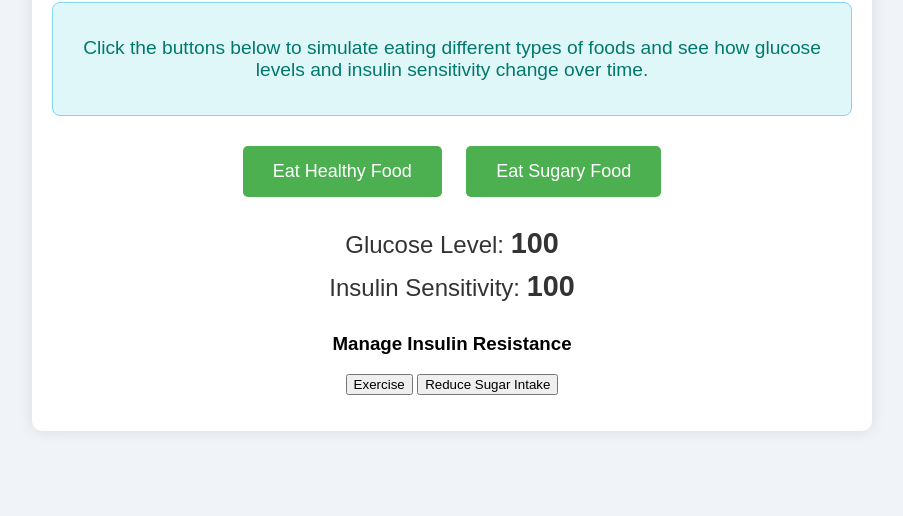
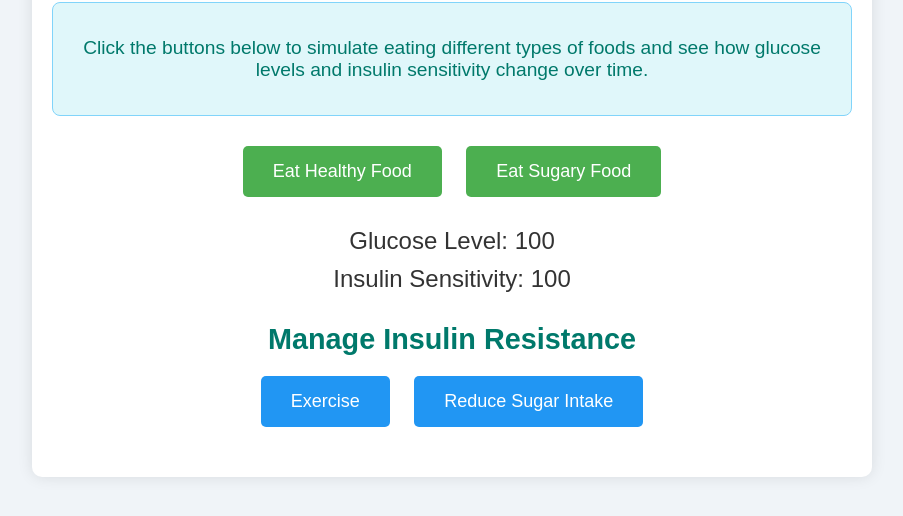
Before and after one commit to LEF239/insulin-resistance-simulation, a plain HTML site: page Index.html in a window 1280 px wide. Shown: the part 160-676 px from the top of the page, without its empty margins (188-1091 px from the left). Drawn offline with Linux system fonts and the light colour scheme.

Commit message:
Update styles.css

```diff
--- a/styles.css
+++ b/styles.css
@@ -56,7 +56,7 @@ h1 {
     background-color: #45a049;
 }
 
-/* Metrics */
+/* Glucose and Insulin Metrics */
 #metrics {
     margin: 20px 0;
     font-size: 1.5em;
@@ -67,28 +67,37 @@ h1 {
     margin: 10px 0;
 }
 
-/* Lifestyle Changes */
+/* Lifestyle Changes Section */
 #lifestyle-changes {
     margin-top: 30px;
 }
 
-#lifestyle-changes label {
-    display: block;
-    font-size: 1.2em;
-    margin-bottom: 5px;
+#lifestyle-changes h3 {
+    font-size: 1.8em;
+    color: #00796b;
+    margin-bottom: 10px;
 }
 
-input[type="range"] {
-    width: 80%;
-    margin-bottom: 20px;
+#lifestyle-changes button {
+    padding: 15px 30px;
+    font-size: 18px;
+    margin: 10px;
+    background-color: #2196F3;
+    color: white;
+    border: none;
+    border-radius: 5px;
+    cursor: pointer;
+    transition: background-color 0.3s ease;
 }
 
-span {
+#lifestyle-changes button:hover {
+    background-color: #1976D2;
+}
+
+/* Message Section */
+#message {
+    margin-top: 20px;
     font-size: 1.2em;
     font-weight: bold;
+    color: #d32f2f;
 }
-
-/* Chart Section */
-canvas {
-    margin-top: 30px;
-}
```
